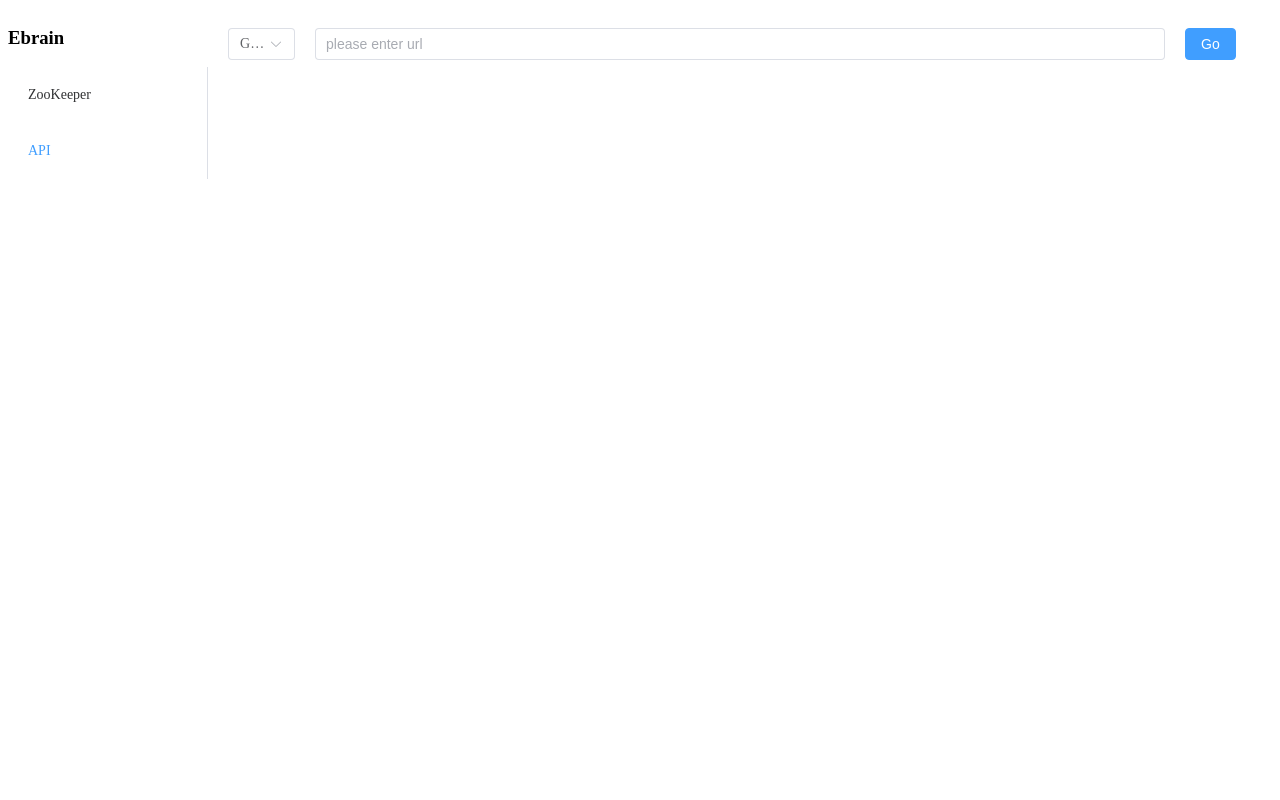
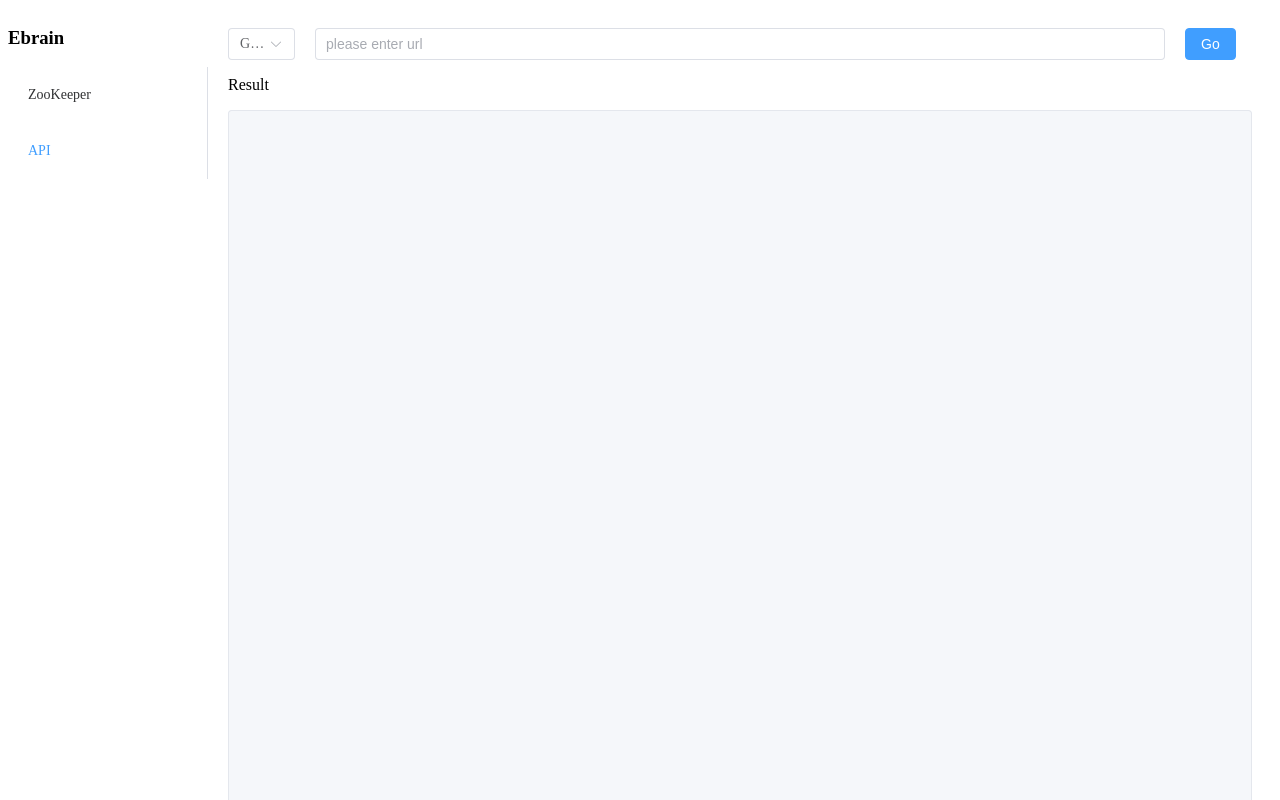
Before and after one commit to Ahuans/Ebrain, a Vue app in the folder frontend/Ebrain/: page /ApiTester in a window 1280 px wide. Shown: the top 800 px of the page. Built offline with nearby package versions, Linux system fonts and the light colour scheme.

Commit message:
working on api request

```diff
--- a/frontend/Ebrain/src/views/ApiTester.vue
+++ b/frontend/Ebrain/src/views/ApiTester.vue
@@ -18,18 +18,37 @@
       <el-button type="primary" @Click="AccessAPI">Go</el-button>
     </el-col>
   </el-row>
+  <el-row>
+    <el-col> <p>Result</p></el-col>
+  </el-row>
+  <el-row>
+    <el-col>
+      <el-input
+        type="textarea"
+        v-model="result"
+        :autosize="{
+          minRows: 40,
+          maxRows: 40
+        }"
+        disabled
+      >{{ result }}
+      </el-input>
+    </el-col>
+  </el-row>
 </template>
 
 <style></style>
 
 <script>
-import { ref, onMounted } from 'vue'
+import { ref, onMounted, reactive } from 'vue'
 import { API_METHOD } from '../constant/methods'
 import axios from 'axios'
 export default {
   setup(props, ctx) {
     let targetURL = ref('')
     let method = ref('')
+    let header = reactive({})
+    let result = ref('')
     onMounted(() => {
       console.log('Mounted')
       method.value = API_METHOD[0].value
@@ -38,21 +57,25 @@ export default {
     async function AccessAPI() {
       let response = await axios({
         headers: {
-          "content-type" : "text/plain",
-          'Access-Control-Allow-Origin': '*'
+          'content-type': 'application/json'
         },
-        method: method.value,
-        url: targetURL.value,
-        data: {}
+        method: 'post',
+        url: 'http://localhost:3000/api',
+        data: {
+          header: header.value,
+          url: targetURL.value,
+          method: method.value
+        }
       })
-      console.log(response.data)
+      result.value=response.data.data
     }
 
     return {
       targetURL,
       method,
       API_METHOD,
-      AccessAPI
+      AccessAPI,
+      result
     }
   }
 }
```
Also changed, not shown: frontend/Ebrain/server.js (+25 -3 lines).
